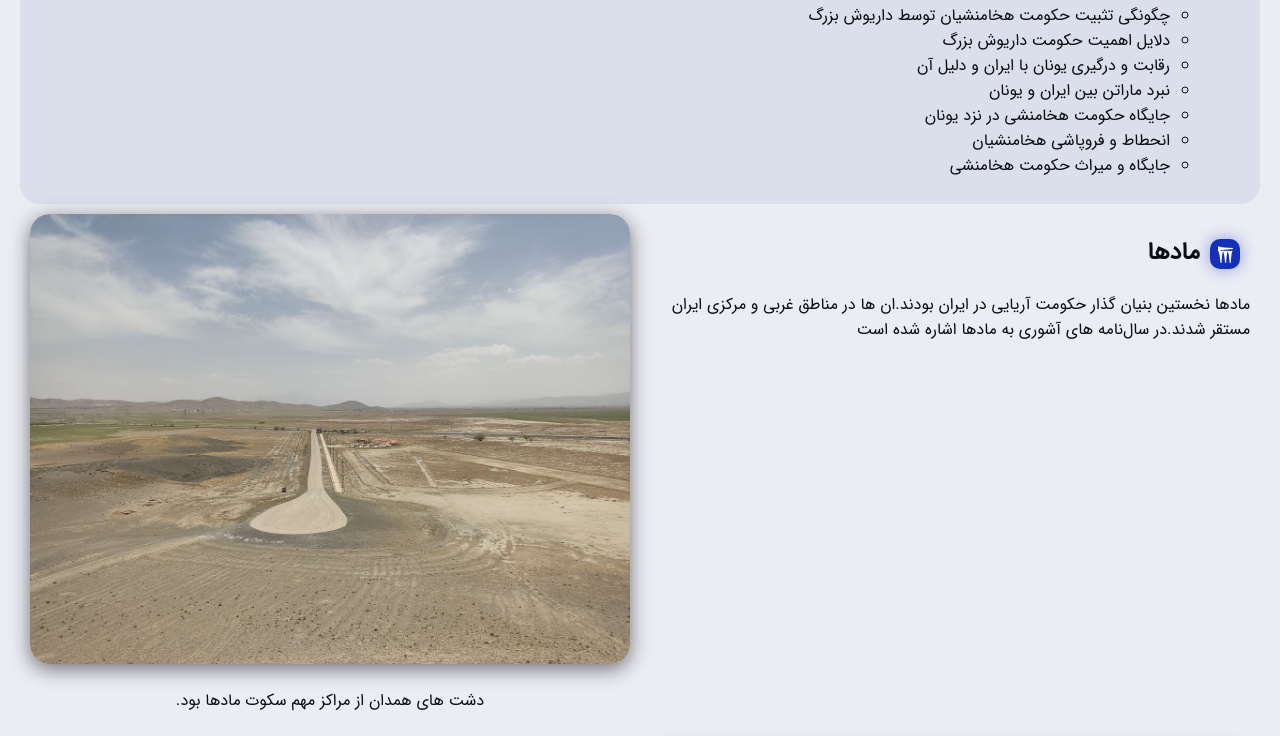
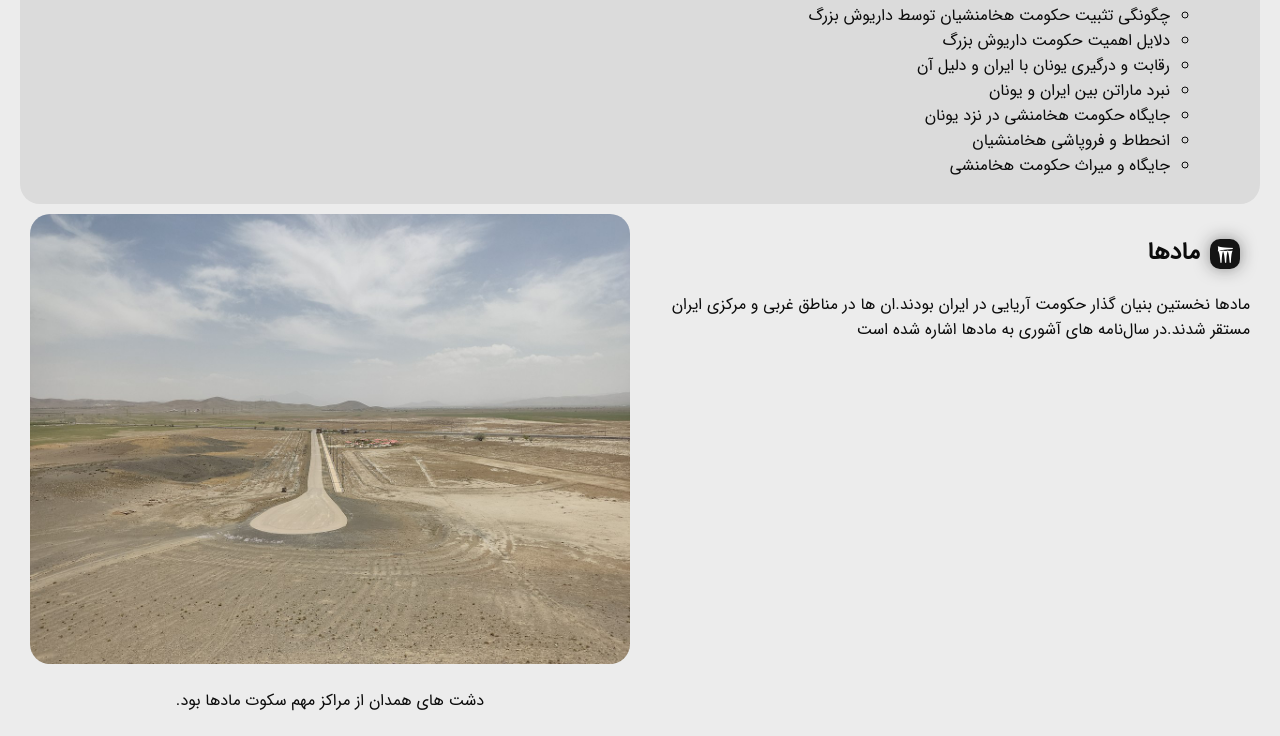
Before and after one commit to ThvKhatoon/ThvKhatoon.github.io, a plain HTML site: page index.html in a window 1280 px wide. Shown: the part 539-1275 px from the top of the page. Drawn offline with Linux system fonts and the light colour scheme; a web font is replaced by a local one.

Commit message:
update 3

```diff
--- a/main.js
+++ b/main.js
@@ -7,6 +7,8 @@ var bar = document.querySelector('#top-bar');
 window.onscroll = () => {
    var val = window.scrollY / (body.scrollHeight - window.innerHeight);
    bar.style.width = val * 100 + '%';
+   var num = window.scrollY / (body.scrollHeight - window.innerHeight) * 80;
+   M.setHue(num + 230);
 };
 
 var sections = document.querySelectorAll('.flex');
--- a/style.css
+++ b/style.css
@@ -32,6 +32,10 @@
 html {
    scroll-behavior: smooth;
 }
+::selection{
+   background: var(--primary-container);
+   color: var(--on-primary-container);
+}
 /* layout */
 body {
    padding: 0;
@@ -39,6 +43,7 @@ body {
    font-size: 16px;
    background: var(--background);
    color: var(--on-background);
+   transition: 0.3s;
 }
 header {
    width: 100%;
@@ -76,7 +81,7 @@ header div.ic{
    cursor: pointer;
 }
 header div.ic:hover {
-   background: var(--surface-variant);
+   background: var(--glass-variant);
 }
 main {
    padding: 20px;
@@ -118,7 +123,9 @@ main {
    flex-flow: row wrap;
    justify-content: space-between;
    align-items: stretch;
-   transition: 1s 0.4s;
+   transition-property: all, opacity;
+   transition-duration: 0.3s, 1s;
+   transition-delay: 0, 0.4s;
    opacity: 0;
 }
 .flex>* {
@@ -154,7 +161,7 @@ h3::before {
    content: "𐏁";
    color: var(--on-secondary);
    background: var(--secondary);
-   box-shadow: 0 0 10px var(--secondary);
+   box-shadow: 0 0 10px -5px var(--secondary);
 }
 h3::before,
 h1::before {
@@ -173,7 +180,11 @@ h1::before {
 img {
    max-width: 100%;
    border-radius: 20px;
-   box-shadow: 0 5px 20px #0008;
+   box-shadow: 0 0 0 -5px #0005;
+   transition: 0.3s;
+}
+img:hover{
+   box-shadow: 5px 5px 20px -5px #0005;
 }
 hr {
    height: 0;
```
